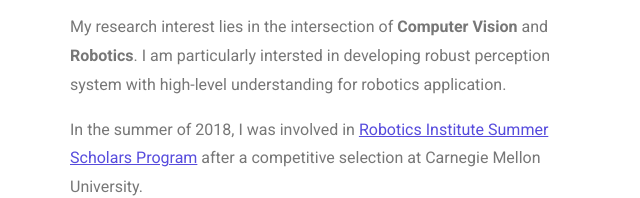
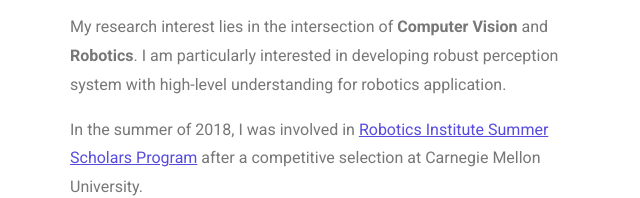
Before and after one commit to makeecat/makeecat.github.io, a plain HTML site: page index.html in a window 1280 px wide. Shown: the part 322-520 px from the top of the page, 570-1210 px from the left. Drawn offline with nearby package versions, Linux system fonts and the light colour scheme; a script that the page names is missing.

Commit message:
rebuilding site

```diff
--- a/index.html
+++ b/index.html
@@ -101,7 +101,7 @@
 
                 <p><strong>Currently working on Simultaneous Localization and Mapping, Visual Inertial Odometry as a research intern supervised by <a href="http://frc.ri.cmu.edu/~kaess/">Prof. Michael Kaess</a> at <a href="http://rpl.ri.cmu.edu/">Robot Perception Lab</a> in <a href="https://www.ri.cmu.edu/">The Robotics Institute</a>, Carnegie Mellon University.</strong></p>
 
-                <p>My research interest lies in the intersection of <strong>Computer Vision</strong> and <strong>Robotics</strong>. I am particularly intersted in developing robust perception system with high-level understanding for robotics application.</p>
+                <p>My research interest lies in the intersection of <strong>Computer Vision</strong> and <strong>Robotics</strong>. I am particularly interested in developing robust perception system with high-level understanding for robotics application.</p>
 
                 <p>In the summer of 2018, I was involved in <a href="https://riss.ri.cmu.edu/">Robotics Institute Summer Scholars Program</a> after a competitive selection at Carnegie Mellon University.</p>
 
```
